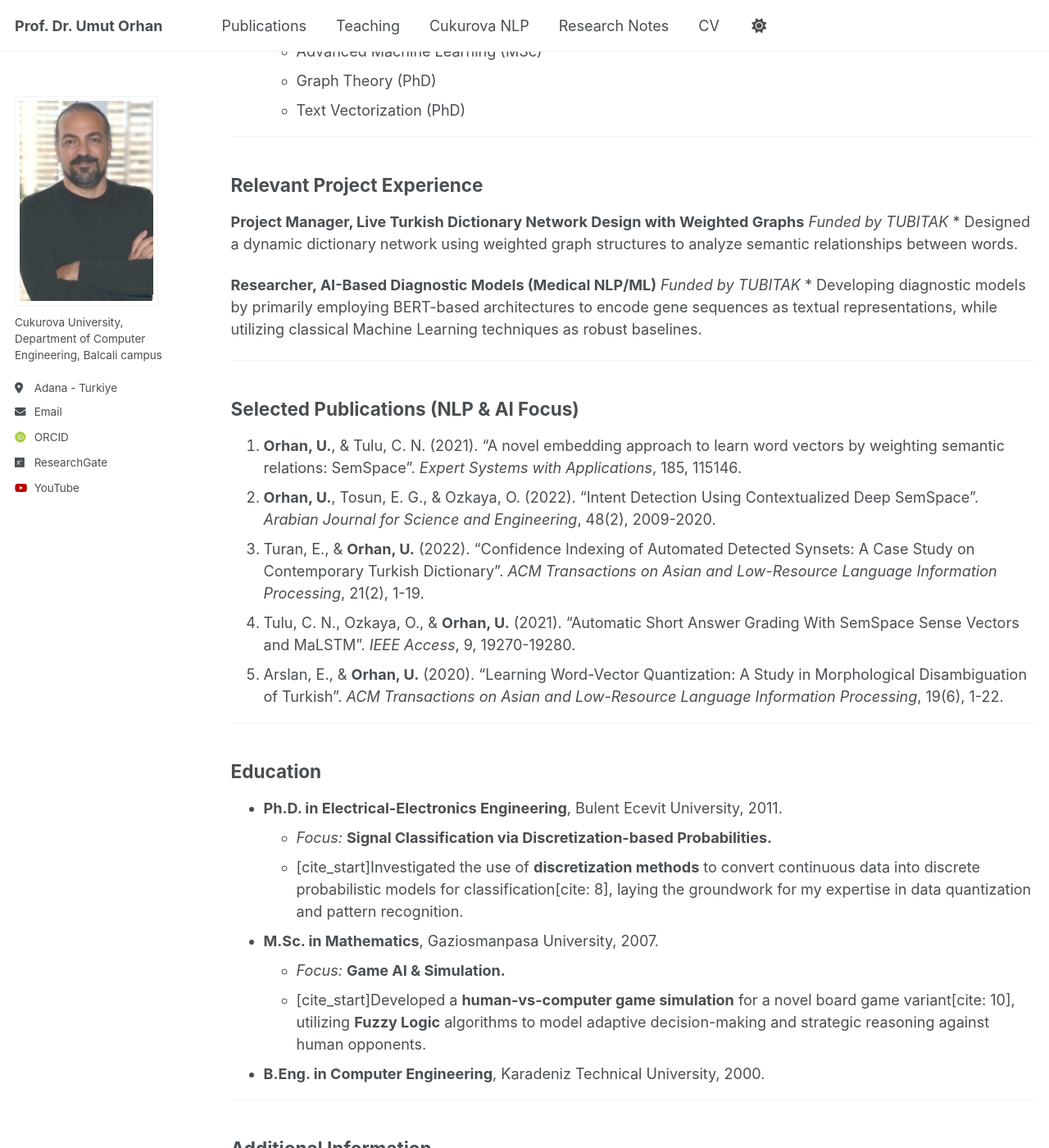
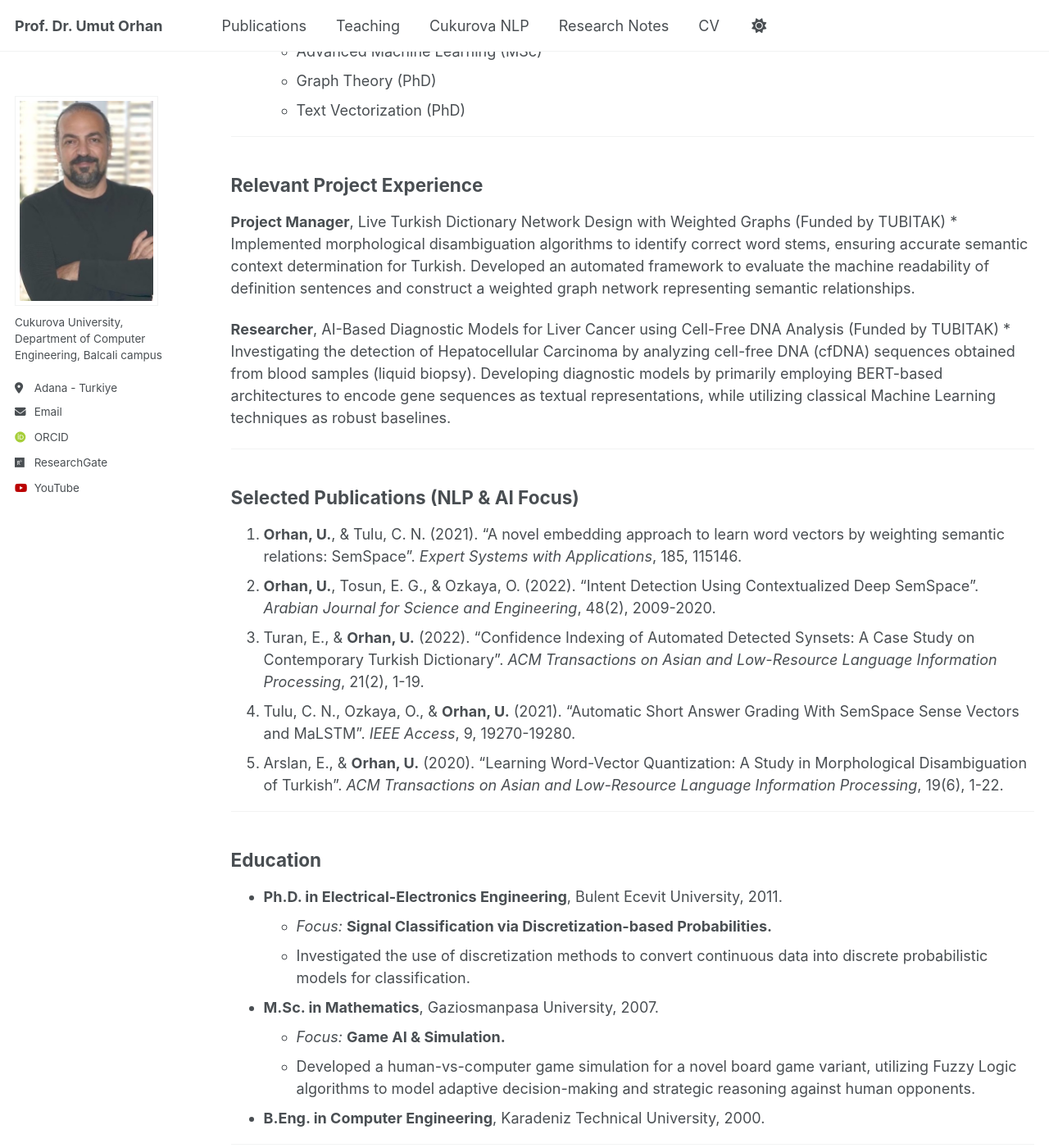
Before and after one commit to uorhan/uorhan.github.io, a Jekyll site: the page built from _pages/cv.md, in a window 1280 px wide and 1400 px high, scrolled down 784 px. Shown: the whole window at 82% size. Built offline with Jekyll 4.4.1, drawn with Linux system fonts in a browser that asks for light colours; some web fonts are replaced.

Commit message:
Refine CV content for project experience and education
Enhanced project descriptions for clarity and detail, including specific algorithms and frameworks used. Revised education section to remove citation markers and improve readability.

```diff
--- a/_pages/cv.md
+++ b/_pages/cv.md
@@ -36,9 +36,11 @@ Senior computer scientist and academic leader with over 20 years of experience i
 
 ## Relevant Project Experience
 
-**Project Manager, Live Turkish Dictionary Network Design with Weighted Graphs** *Funded by TUBITAK* * Designed a dynamic dictionary network using weighted graph structures to analyze semantic relationships between words.
+**Project Manager**, Live Turkish Dictionary Network Design with Weighted Graphs (Funded by TUBITAK) * Implemented morphological disambiguation algorithms to identify correct word stems, ensuring accurate semantic context determination for Turkish. Developed an automated framework to evaluate the machine readability of definition sentences and construct a weighted graph network representing semantic relationships.
 
-**Researcher, AI-Based Diagnostic Models (Medical NLP/ML)** *Funded by TUBITAK* * Developing diagnostic models by primarily employing BERT-based architectures to encode gene sequences as textual representations, while utilizing classical Machine Learning techniques as robust baselines.
+
+**Researcher**, AI-Based Diagnostic Models for Liver Cancer using Cell-Free DNA Analysis (Funded by TUBITAK) * Investigating the detection of Hepatocellular Carcinoma by analyzing cell-free DNA (cfDNA) sequences obtained from blood samples (liquid biopsy). Developing diagnostic models by primarily employing BERT-based architectures to encode gene sequences as textual representations, while utilizing classical Machine Learning techniques as robust baselines.
+
 
 ---
 
@@ -56,11 +58,11 @@ Senior computer scientist and academic leader with over 20 years of experience i
 
 * **Ph.D. in Electrical-Electronics Engineering**, Bulent Ecevit University, 2011.
     * *Focus:* **Signal Classification via Discretization-based Probabilities.**
-    * [cite_start]Investigated the use of **discretization methods** to convert continuous data into discrete probabilistic models for classification[cite: 8], laying the groundwork for my expertise in data quantization and pattern recognition.
+    * Investigated the use of discretization methods to convert continuous data into discrete probabilistic models for classification.
 
 * **M.Sc. in Mathematics**, Gaziosmanpasa University, 2007.
     * *Focus:* **Game AI & Simulation.**
-    * [cite_start]Developed a **human-vs-computer game simulation** for a novel board game variant[cite: 10], utilizing **Fuzzy Logic** algorithms to model adaptive decision-making and strategic reasoning against human opponents.
+    * Developed a human-vs-computer game simulation for a novel board game variant, utilizing Fuzzy Logic algorithms to model adaptive decision-making and strategic reasoning against human opponents.
 
 * **B.Eng. in Computer Engineering**, Karadeniz Technical University, 2000.
 
```
